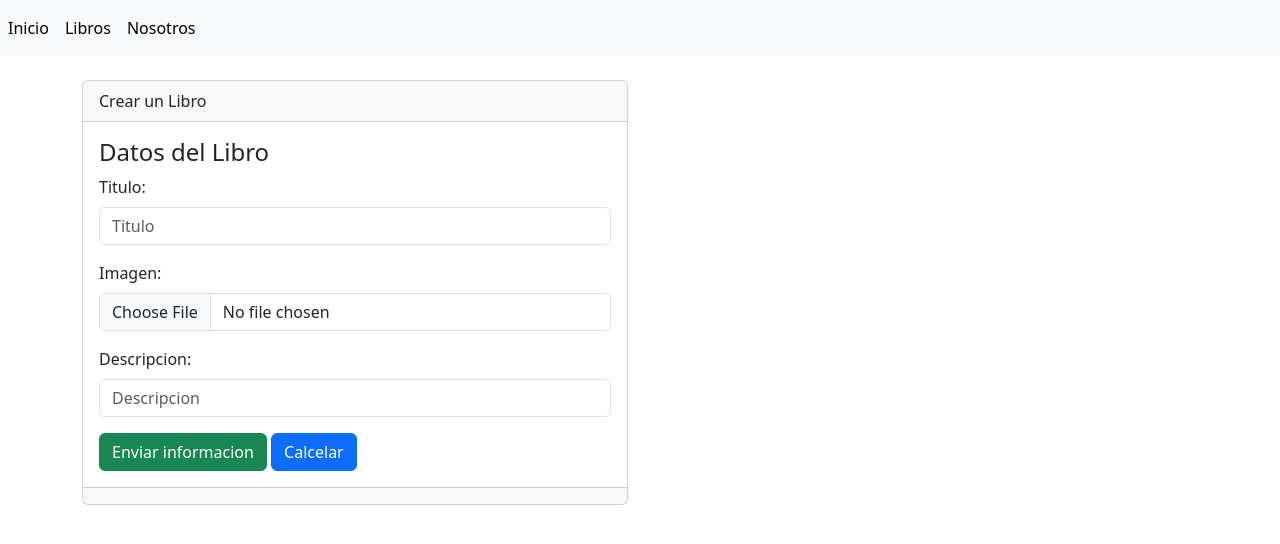
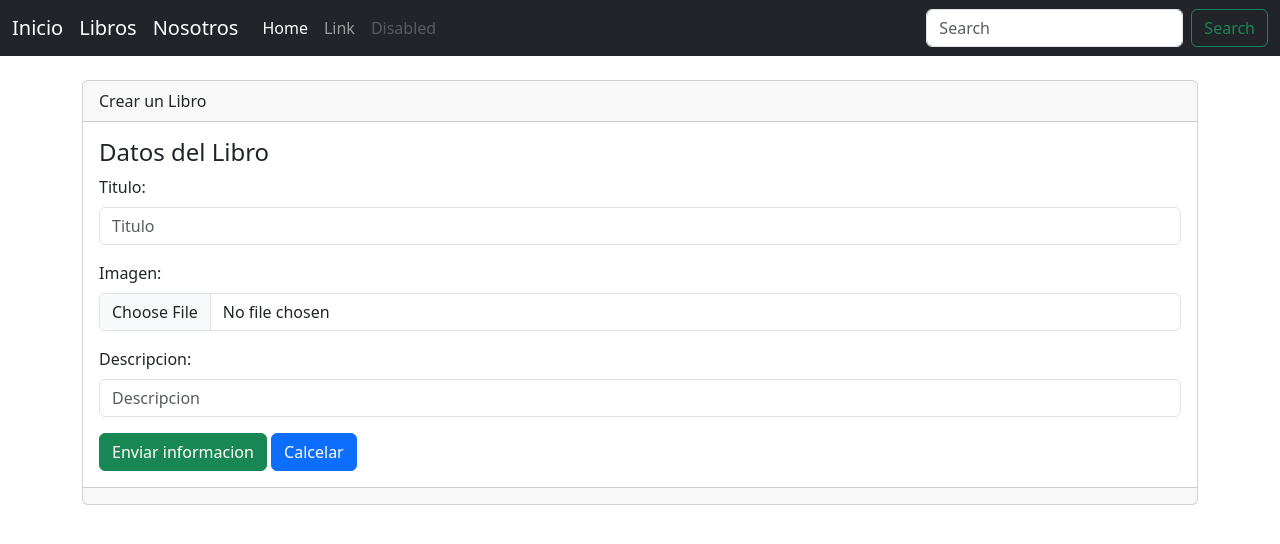
Before and after one commit to CristhianCcala/sys_libreria, a Django app: page /libros/crear in a window 1280 px wide. Shown: the top 544 px of the page. Run offline with Django 4.2, Linux system fonts and the light colour scheme; tables that the repository leaves empty hold one stand-in row (values such as "Sample post").

Commit message:
actualizacion de la base navbar

```diff
--- a/libreria/templates/base.html
+++ b/libreria/templates/base.html
@@ -20,18 +20,39 @@
     </head>
 
     <body>
-        <nav class="navbar navbar-expand navbar-light bg-light">
-            <div class="nav navbar-nav">
-                <a class="nav-item nav-link active" href="{% url 'inicio' %}">Inicio</a>
-                <a class="nav-item nav-link active" href="{% url 'libros' %}">Libros</a>
-                <a class="nav-item nav-link active" href="{% url 'nosotros' %}">Nosotros</a>
+
+        <nav class="navbar navbar-expand navbar-dark bg-dark">
+            <div class="container-fluid">
+              <button class="navbar-toggler" type="button" data-bs-toggle="collapse" data-bs-target="#navbarTogglerDemo03" aria-controls="navbarTogglerDemo03" aria-expanded="false" aria-label="Toggle navigation">
+                <span class="navbar-toggler-icon"></span>
+              </button>
+              <a class="navbar-brand" href="{% url 'inicio' %}">Inicio</a>
+              <a class="navbar-brand" href="{% url 'libros' %}">Libros</a>
+              <a class="navbar-brand" href="{% url 'nosotros' %}">Nosotros</a>
+              <div class="collapse navbar-collapse" id="navbarTogglerDemo03">
+                <ul class="navbar-nav me-auto mb-2 mb-lg-0">
+                    <li class="nav-item">
+                      <a class="nav-link active" aria-current="page" href="#">Home</a>
+                    </li>
+                    <li class="nav-item">
+                      <a class="nav-link" href="#">Link</a>
+                    </li>
+                    <li class="nav-item">
+                      <a class="nav-link disabled" href="#" tabindex="-1" aria-disabled="true">Disabled</a>
+                    </li>
+                </ul>
+                <form class="d-flex">
+                  <input class="form-control me-2" type="search" placeholder="Search" aria-label="Search">
+                  <button class="btn btn-outline-success" type="submit">Search</button>
+                </form>
+              </div>
             </div>
-        </nav>
+          </nav>
 
 
         <div class="container">
             <div class="row">
-                <div class="col-md-6">
+                <div class="col-md-12">
                     <br/>
                     {% block contenido %} {% endblock %}
                 </div>
```
